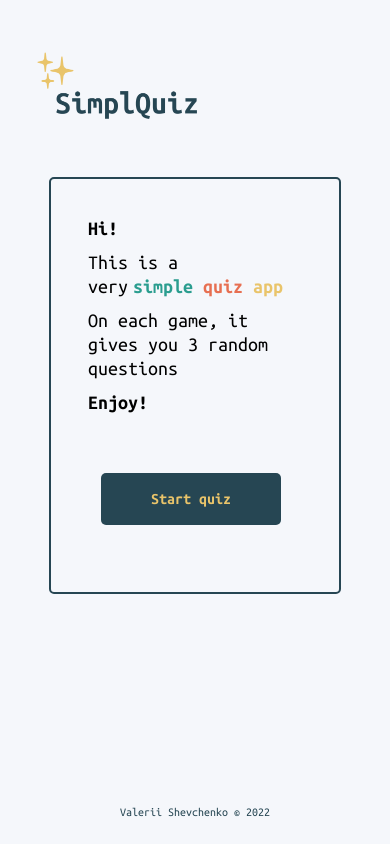
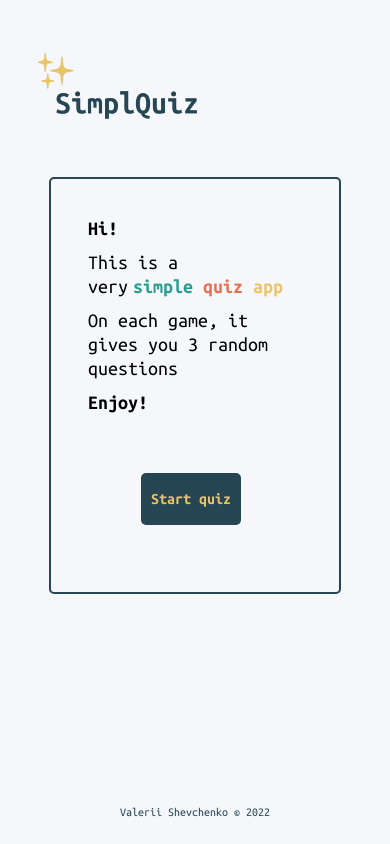
Before and after one commit to dadaismee/simpl-quiz, a React (Vite) app: page / in a window 390 px wide. Built offline with nearby package versions, Linux system fonts and the light colour scheme; no server answers.

Commit message:
Added CSS animation for start and question screens

```diff
--- a/src/App.css
+++ b/src/App.css
@@ -42,6 +42,17 @@ html {
   scale: -1 1;
 }
 
+@keyframes ScreenAnimation {
+  0% {
+    opacity: 0;
+    transform: translateY(20px);
+  }
+  100% {
+    opacity: 1;
+    transform: translateY(0px);
+  }
+}
+
 @media screen and (max-width: 850px) {
   .App__blob {
     width: 30vw;
--- a/src/components/Button/button.css
+++ b/src/components/Button/button.css
@@ -87,10 +87,16 @@
     font-size: var(--small-button-font-size);
   }
 
+  .btn-default {
+    width: auto;
+    padding: 2.5vw;
+  }
+
   .btn-disabled {
     width: auto;
     height: auto;
     padding: 2.5vw;
+
   }
 
   .btn-quiz {
--- a/src/containers/QuestionScreen/questionScreen.css
+++ b/src/containers/QuestionScreen/questionScreen.css
@@ -9,6 +9,7 @@
   padding: 48px 50px 3.5vh 50px;
   margin : 2.7% 23%;
   transition: all 0.15s;
+  animation: ScreenAnimation 0.5s;
 }
 
 .questionScreen__button-score-area {
--- a/src/containers/Start/start.css
+++ b/src/containers/Start/start.css
@@ -9,6 +9,7 @@
   border-radius: var(--border-radius);
   padding-bottom: 67px;
   margin: 8% 23% 0px;
+  animation: ScreenAnimation 1s;
 }
 
 .start__text {
```
